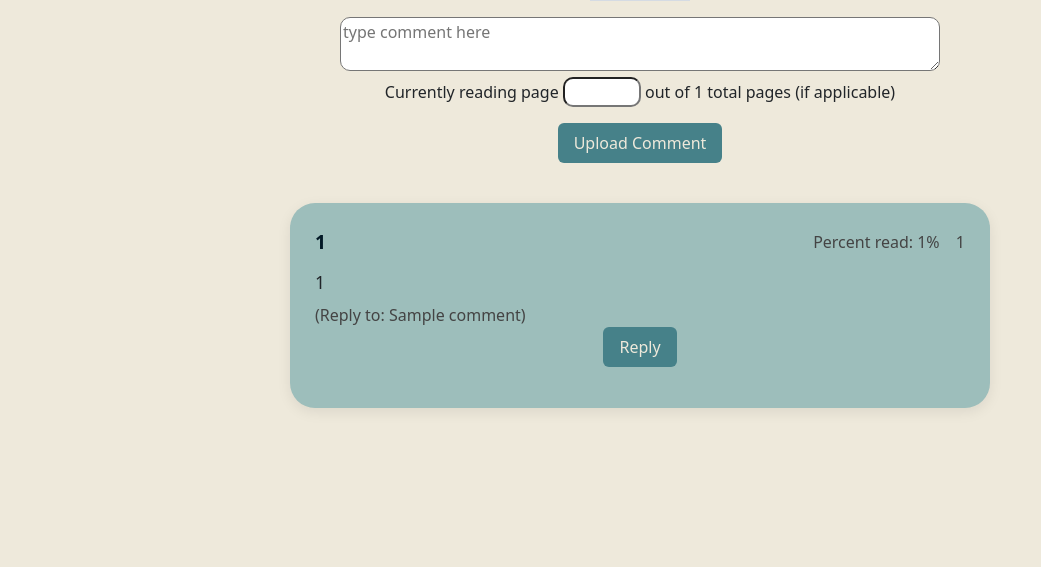
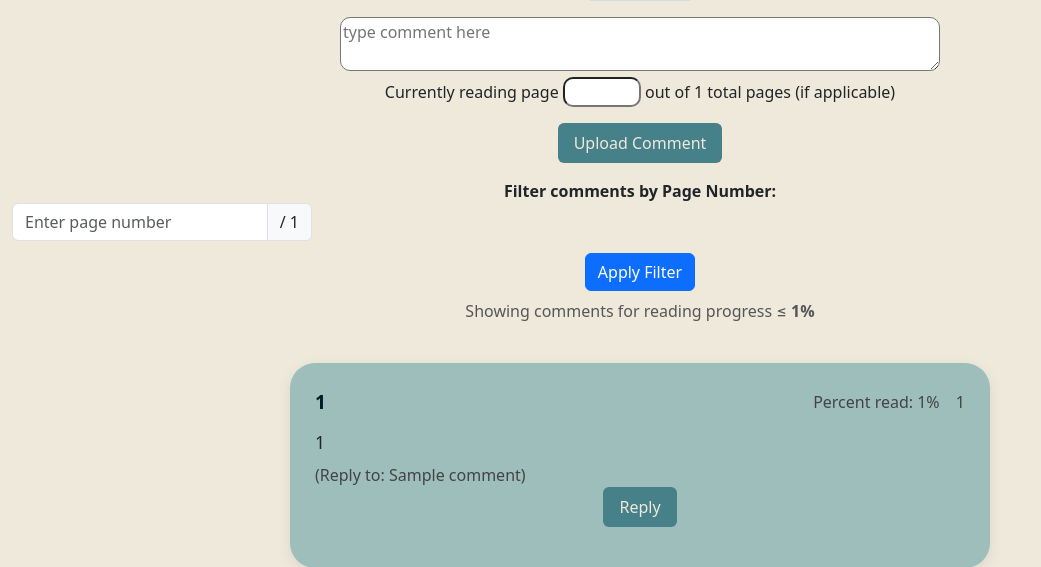
Before and after one commit to wanjunz/TheSamePage, a Flask app: template templates/forum.html in a window 1280 px wide. Shown: the part 284-851 px from the top of the page, without its empty margins (0-1041 px from the left). Before the commit the page ends 693 px from the top, so only its background shows below. Run offline with Flask 3, Linux system fonts and the light colour scheme; the template is opened without the code that fills it: most values are stand-ins (such as "Sample title", 1, 10 or a date in 2020); grey boxes marked "Sample" are stand-in pictures.

Commit message:
update databases and add filter

```diff
--- a/app.py
+++ b/app.py
@@ -52,7 +52,7 @@ def default():
 # add book into user's TBR in home page from search page
 @app.route('/add', methods=['POST'])
 def addBook():
-    volumeID = request.form.get("volume_id") # book volumeID passed from search.html
+    volumeID = request.form.get("volumeID") # book volumeID passed from search.html
 
     if not volumeID:
         return "No volume id provided", 400
@@ -69,14 +69,14 @@ def addBook():
     title = info.get("title", "Unknown Title")
     authors_list = info.get("authors", "Unknown")
     authors = ", ".join(authors_list)
-    pageCount = info.get("pageCount", "1")
+    pageCount = int(info.get("pageCount", "1"))
     thumbnail = info.get("imageLinks", {}).get("thumbnail", '')
 
     # get corresponding book's forum id
-    row = executeSQL("SELECT * FROM chapters WHERE title = ? AND author = ? AND thumbnail = ? AND pageCount = ?", (title, authors, thumbnail, pageCount), False)
+    row = executeSQL("SELECT * FROM chapters WHERE forum_id = ?", (volumeID,), False)
     if len(row)!=1:
-        executeSQL("INSERT INTO chapters (title, author, thumbnail, pageCount) VALUES (?, ?, ?, ?)", (title, authors, thumbnail, pageCount), True)
-        row = executeSQL("SELECT * FROM chapters WHERE title = ? AND author = ? AND thumbnail = ? AND pageCount = ?", (title, authors, thumbnail, pageCount), False)[0]
+        executeSQL("INSERT INTO chapters (title, author, forum_id, thumbnail, pageCount) VALUES (?, ?, ?, ?, ?)", (title, authors, volumeID, thumbnail, pageCount), True)
+        row = executeSQL("SELECT * FROM chapters WHERE forum_id = ?", (volumeID,), False)[0]
     else:
         row = row[0]
 
@@ -195,10 +195,14 @@ def apisearch():
                 })
     return jsonify(books)
 
-@app.route('/forum', methods=['POST'])
+@app.route('/forum', methods=['POST', 'GET'])
 def forum():
-    volumeID = request.form.get("volume_id") # book volumeID passed from search.html
-    print("VOLUME ID: ", volumeID)
+    if request.method == "POST":
+        volumeID = request.form.get("volumeID") # book volumeID passed from search.html
+    else:
+        volumeID = request.args.get("volumeID") # book volumeID passed from forum.html when user filters
+
+    page_filter = request.args.get("page_filter")  # user-entered page number
 
     if not volumeID:
         return "No volume id provided", 400
@@ -215,20 +219,44 @@ def forum():
     title = info.get("title", "Unknown Title")
     authors_list = info.get("authors", "Unknown")
     authors = ", ".join(authors_list)
-    pageCount = info.get("pageCount", "1")
+    pageCount = int(info.get("pageCount", "1"))
     thumbnail = info.get("imageLinks", {}).get("thumbnail", '')
 
     if not thumbnail: # set image to cover not found image
         thumbnail = "../static/no-cover.jpg"
     # if not in table then add it
-    row = executeSQL("SELECT * FROM chapters WHERE title = ? AND author = ? AND thumbnail = ? AND pageCount = ?", (title, authors, thumbnail, pageCount), False)
+    row = executeSQL("SELECT * FROM chapters WHERE forum_id = ?", (volumeID,), False)
     if len(row)!=1:
-        executeSQL("INSERT INTO chapters (title, author, thumbnail, pageCount) VALUES (?, ?, ?, ?)", (title, authors, thumbnail, pageCount), True)
-        row = executeSQL("SELECT * FROM chapters WHERE title = ? AND author = ? AND thumbnail = ? AND pageCount = ?", (title, authors, thumbnail, pageCount), False)[0]
+        executeSQL("INSERT INTO chapters (title, author, forum_id, thumbnail, pageCount) VALUES (?, ?, ?, ?, ?)", (title, authors, volumeID, thumbnail, pageCount), True)
+        row = executeSQL("SELECT * FROM chapters WHERE forum_id = ?", (volumeID,), False)[0]
     else:
         row = row[0]
-    # get comments for specific book
-    comments = executeSQL("SELECT username, comment, parent_id, time, forum_id, percentage, comment_id FROM forums JOIN users ON users.id = forums.user_id WHERE forum_id = ? ORDER BY time DESC", (row[2],), False)
+
+    # Compute filter percentage
+    if page_filter and page_filter.isdigit():
+        page_filter = int(page_filter)
+        filter_percent = int((page_filter / pageCount) * 100)
+    else:
+        filter_percent = None
+    # RETRIEVE FILTERED COMMENTS
+    if filter_percent is not None:
+        comments = executeSQL(
+            "SELECT username, comment, parent_id, time, forum_id, percentage, comment_id "
+            "FROM forums JOIN users ON users.id = forums.user_id "
+            "WHERE forum_id = ? AND percentage <= ? "
+            "ORDER BY time DESC",
+            (row[2], filter_percent),
+            False
+        )
+    else:
+        comments = executeSQL(
+            "SELECT username, comment, parent_id, time, forum_id, percentage, comment_id "
+            "FROM forums JOIN users ON users.id = forums.user_id "
+            "WHERE forum_id = ? "
+            "ORDER BY time DESC",
+            (row[2],),
+            False
+        )
     commentReplyPairs = []
     for comment in comments:
         if comment[2] is not None:
@@ -236,7 +264,7 @@ def forum():
         else:
             parentComment = None
         commentReplyPairs.append((comment, parentComment))
-    return render_template("forum.html", title=row[0], authors=row[1], thumbnail=row[3], forumID = row[2], comments = commentReplyPairs, pageCount = row[4])
+    return render_template("forum.html", title=row[0], authors=row[1], thumbnail=row[3], forumID = row[2], comments = commentReplyPairs, pageCount = row[4], volumeID = volumeID, filter_percent=filter_percent)
 
 # opens forum from home page buttons
 @app.route('/openForum', methods = ['POST'])
--- a/templates/forum.html
+++ b/templates/forum.html
@@ -26,6 +26,27 @@
             <button type = submit class = "reply-button">Upload Comment</button>
         </div>
     </form>
+    <!-- filter comments based on percentage read -->
+    <!-- Filter comments based on percentage read -->
+    <form method="get" action="/forum">
+        <input type="hidden" name="volumeID" value="{{ volumeID }}">
+
+        <label for="page_filter"><strong>Filter comments by Page Number:</strong></label>
+        <div class="input-group mb-2" style="max-width: 300px;">
+            <input type="number" min="0" max="{{ pageCount }}" name="page_filter" id="page_filter"
+                class="form-control" placeholder="Enter page number">
+            <span class="input-group-text">/ {{ pageCount }}</span>
+        </div>
+
+        <button class="btn btn-primary mt-1" type="submit">Apply Filter</button>
+    </form>
+
+    {% if filter_percent %}
+        <p class="mt-2 text-muted">
+            Showing comments for reading progress ≤ <strong>{{ filter_percent }}%</strong>
+        </p>
+    {% endif %}
+
     <!-- display existing comments -->
     <!-- structure for comments is a list of these lists comment[0][username, text, parent_id, date, forum_id, percent]-->
     {% for comment in comments %}
--- a/templates/search.html
+++ b/templates/search.html
@@ -86,14 +86,14 @@ Search
                 <!-- POST form sends user to forum.html -->
                 <div>
                     <form action="/add" method="post">
-                        <input type="hidden" name="volume_id" value="${volume_id}">
+                        <input type="hidden" name="volumeID" value="${volume_id}">
                         <input type="image" src="../static/AddBook.png" title="Add to TBR" alt="Add Book" width="48" height="48">
                     </form>
                 </div>
                 <div>
                     <form action="/forum" method="post">
 
-                        <input type = "hidden" name="volume_id" value="${volume_id}">
+                        <input type = "hidden" name="volumeID" value="${volume_id}">
                         <input type="image" src="../static/AccessForum.png" title="Access Forum" alt="Access Forum" width="48" height="48">
                     </form>
                 </div>
```
Also changed, not shown: 2 other files.
